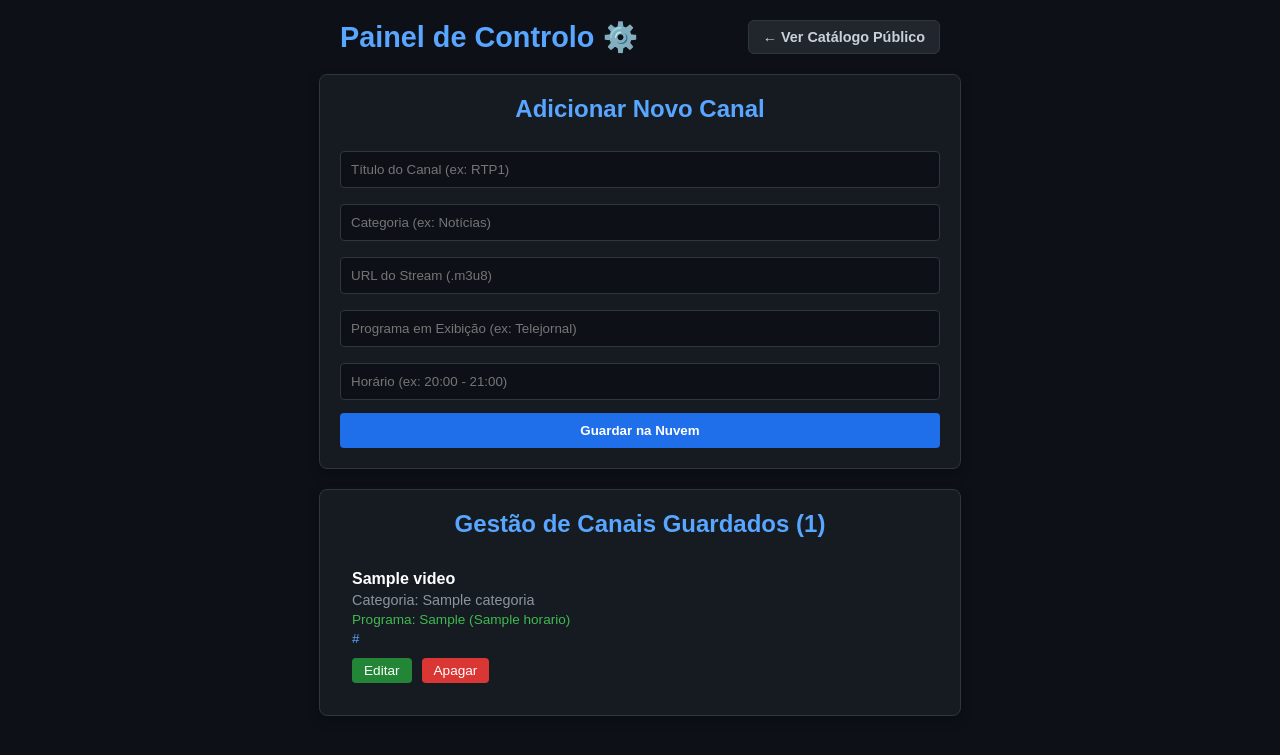
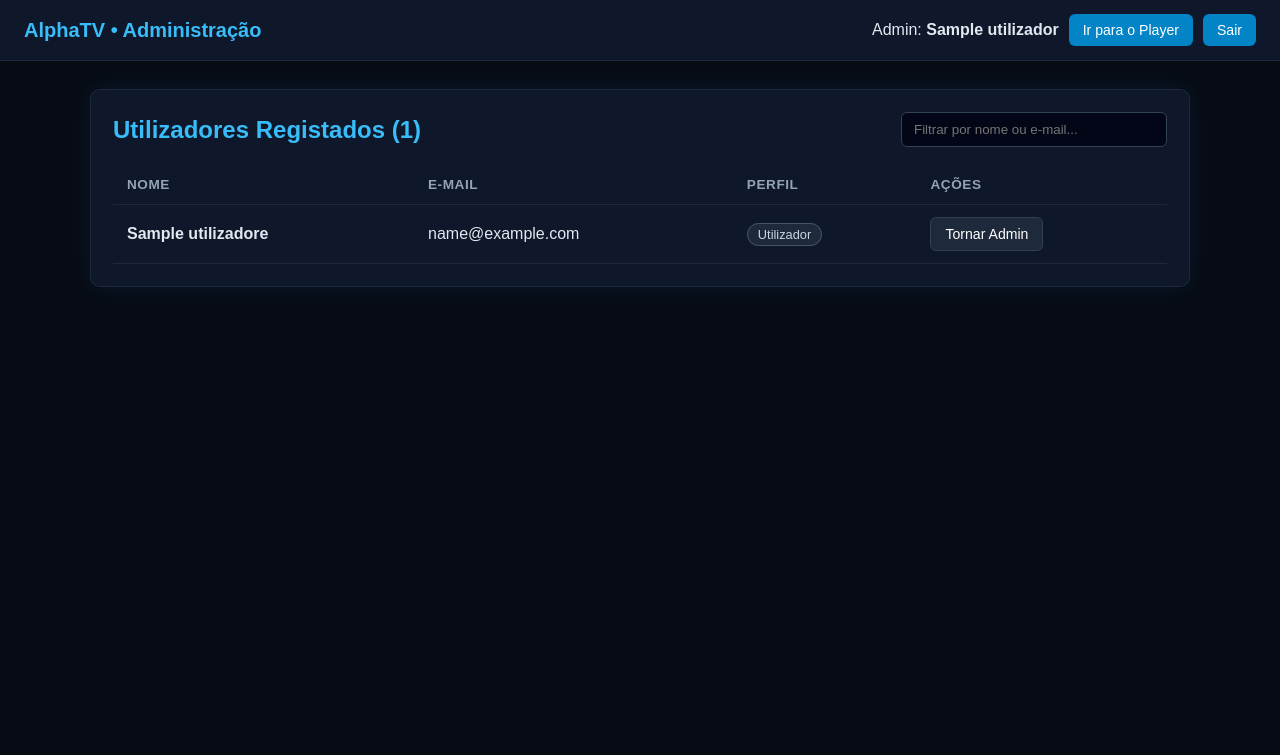
Before and after one commit to lucianoabraao5-boop/AlphaTV, a Node project: template views/admin.ejs in a window 1280 px wide. Shown: the top 755 px of the page. Run offline with Node 20 templates, Linux system fonts and the light colour scheme; the template is opened without the code that fills it: most values are stand-ins (such as "Sample title", 1, 10 or a date in 2020).

Commit message:
Adicionar listagem e gestao completa de utilizadores no painel admin

```diff
--- a/views/admin.ejs
+++ b/views/admin.ejs
@@ -1,66 +1,232 @@
 <!DOCTYPE html>
 <html lang="pt">
 <head>
-    <meta charset="UTF-8">
-    <title>Painel Admin | AlphaTV</title>
+  <meta charset="UTF-8" />
+  <meta name="viewport" content="width=device-width, initial-scale=1.0" />
+  <title>AlphaTV | Painel de Administração</title>
   <style>
-        body { background-color: #0d1117; color: #c9d1d9; font-family: Arial, sans-serif; margin: 0; padding: 20px; display: flex; flex-direction: column; align-items: center; }
-        .header { width: 100%; max-width: 600px; display: flex; justify-content: space-between; align-items: center; margin-bottom: 20px; }
-        h1 { color: #58a6ff; margin: 0; font-size: 1.8rem; }
-        .btn-voltar { background-color: #21262d; border: 1px solid #30363d; color: #c9d1d9; padding: 8px 14px; border-radius: 6px; text-decoration: none; font-size: 0.9rem; font-weight: bold; }
-        .btn-voltar:hover { background-color: #30363d; color: #58a6ff; }
-        .card { background-color: #161b22; border: 1px solid #30363d; padding: 20px; border-radius: 8px; width: 100%; max-width: 600px; margin-bottom: 20px; box-shadow: 0 4px 12px rgba(0,0,0,0.3); }
-        h2 { color: #58a6ff; text-align: center; margin-top: 0; }
-        input { width: 100%; padding: 10px; margin: 8px 0; background-color: #0d1117; border: 1px solid #30363d; color: white; border-radius: 4px; box-sizing: border-box; }
-        button { background-color: #1f6feb; color: white; border: none; padding: 10px 15px; border-radius: 4px; cursor: pointer; width: 100%; font-weight: bold; margin-top: 5px; }
-        button:hover { background-color: #388bfd; }
-        .video-item { padding: 12px; border-bottom: 1px solid #30363d; display: flex; flex-direction: column; gap: 4px; }
-        .video-item:last-child { border-bottom: none; }
-        .acoes { display: flex; gap: 10px; margin-top: 8px; }
-        .btn-apagar { background-color: #da3633; padding: 5px 12px; text-decoration: none; border-radius: 4px; font-size: 0.85rem; color: white; text-align: center; display: inline-block; }
-        .btn-editar { background-color: #238636; padding: 5px 12px; text-decoration: none; border-radius: 4px; font-size: 0.85rem; color: white; text-align: center; display: inline-block; }
+    body {
+      background-color: #070b14;
+      color: #e2e8f0;
+      font-family: Arial, sans-serif;
+      margin: 0;
+      padding: 0;
+    }
+    header {
+      display: flex;
+      justify-content: space-between;
+      align-items: center;
+      flex-wrap: wrap;
+      gap: 12px;
+      background: #0f172a;
+      border-bottom: 1px solid #1e293b;
+      padding: 14px 24px;
+    }
+    .marca {
+      color: #38bdf8;
+      font-size: 1.25rem;
+      font-weight: bold;
+    }
+    .acoes-topo {
+      display: flex;
+      align-items: center;
+      gap: 10px;
+      flex-wrap: wrap;
+    }
+    .btn, a.btn {
+      background: #0284c7;
+      color: #ffffff;
+      text-decoration: none;
+      border: none;
+      padding: 8px 14px;
+      border-radius: 6px;
+      font-size: 0.88rem;
+      cursor: pointer;
+    }
+    .btn:hover, a.btn:hover {
+      background: #0ea5e9;
+    }
+    .btn-sair {
+      background: #7f1d1d;
+    }
+    .btn-sair:hover {
+      background: #991b1b;
+    }
+    .btn-secundario {
+      background: #1e293b;
+      border: 1px solid #334155;
+    }
+    .btn-secundario:hover {
+      background: #334155;
+    }
+    main {
+      max-width: 1100px;
+      margin: 28px auto;
+      padding: 0 20px;
+    }
+    .card {
+      background: #0f172a;
+      border: 1px solid #1e293b;
+      border-radius: 10px;
+      padding: 22px;
+      box-shadow: 0 0 24px rgba(0, 180, 255, 0.1);
+    }
+    .cabecalho-lista {
+      display: flex;
+      justify-content: space-between;
+      align-items: center;
+      flex-wrap: wrap;
+      gap: 12px;
+      margin-bottom: 18px;
+    }
+    .cabecalho-lista h2 {
+      margin: 0;
+      color: #38bdf8;
+    }
+    .filtro-input {
+      padding: 9px 12px;
+      border-radius: 6px;
+      border: 1px solid #334155;
+      background: #020617;
+      color: #f8fafc;
+      min-width: 240px;
+    }
+    .tabela-wrap {
+      overflow-x: auto;
+    }
+    table {
+      width: 100%;
+      border-collapse: collapse;
+    }
+    th, td {
+      text-align: left;
+      padding: 12px 14px;
+      border-bottom: 1px solid #1e293b;
+    }
+    th {
+      color: #94a3b8;
+      font-size: 0.85rem;
+      text-transform: uppercase;
+      letter-spacing: 0.04em;
+    }
+    tr:hover {
+      background: rgba(30, 41, 59, 0.45);
+    }
+    .badge-admin {
+      background: #082f49;
+      color: #38bdf8;
+      border: 1px solid #0284c7;
+      padding: 3px 10px;
+      border-radius: 999px;
+      font-size: 0.8rem;
+    }
+    .badge-user {
+      background: #1e293b;
+      color: #cbd5e1;
+      border: 1px solid #475569;
+      padding: 3px 10px;
+      border-radius: 999px;
+      font-size: 0.8rem;
+    }
+    .acoes-linha {
+      display: flex;
+      gap: 8px;
+      flex-wrap: wrap;
+    }
+    .acoes-linha form {
+      margin: 0;
+    }
   </style>
 </head>
 <body>
+  <header>
+    <div class="marca">AlphaTV • Administração</div>
+    <div class="acoes-topo">
+      <span>Admin: <strong><%= utilizador.nome %></strong></span>
+      <a href="/player" class="btn">Ir para o Player</a>
+      <a href="/logout" class="btn btn-sair">Sair</a>
+    </div>
+  </header>
 
-    <div class="header">
-        <h1>Painel de Controlo ⚙️</h1>
-        <a href="/" class="btn-voltar">← Ver Catálogo Público</a>
+  <main>
+    <div class="card">
+      <div class="cabecalho-lista">
+        <h2>Utilizadores Registados (<%= utilizadores.length %>)</h2>
+        <input
+          type="text"
+          id="pesquisaUser"
+          class="filtro-input"
+          placeholder="Filtrar por nome ou e-mail..."
+          onkeyup="filtrarTabela()"
+        />
       </div>
 
-    <div class="card">
-        <h2>Adicionar Novo Canal</h2>
-        <form action="/videos/adicionar" method="POST">
-            <input type="text" name="titulo" placeholder="Título do Canal (ex: RTP1)" required>
-            <input type="text" name="categoria" placeholder="Categoria (ex: Notícias)" required>
-            <input type="text" name="urlStream" placeholder="URL do Stream (.m3u8)" required>
-            <!-- Campos EPG corrigidos -->
-            <input type="text" name="programaAtual" placeholder="Programa em Exibição (ex: Telejornal)">
-            <input type="text" name="horario" placeholder="Horário (ex: 20:00 - 21:00)">
-            <button type="submit">Guardar na Nuvem</button>
+      <div class="tabela-wrap">
+        <table id="tabelaUtilizadores">
+          <thead>
+            <tr>
+              <th>Nome</th>
+              <th>E-mail</th>
+              <th>Perfil</th>
+              <th>Ações</th>
+            </tr>
+          </thead>
+          <tbody>
+            <% if (utilizadores.length === 0) { %>
+              <tr>
+                <td colspan="4" style="color: #94a3b8; text-align: center;">
+                  Nenhum utilizador encontrado na base de dados.
+                </td>
+              </tr>
+            <% } %>
+
+            <% utilizadores.forEach(u => { %>
+              <tr>
+                <td><strong><%= u.nome %></strong></td>
+                <td><%= u.email || "Sem e-mail" %></td>
+                <td>
+                  <% if (u.role === "Administrador") { %>
+                    <span class="badge-admin">Administrador</span>
+                  <% } else { %>
+                    <span class="badge-user">Utilizador</span>
+                  <% } %>
+                </td>
+                <td>
+                  <div class="acoes-linha">
+                    <form action="/admin/utilizadores/<%= u._id %>/role" method="POST">
+                      <button type="submit" class="btn btn-secundario">
+                        <%= u.role === "Administrador" ? "Tornar Utilizador" : "Tornar Admin" %>
+                      </button>
                     </form>
+
+                    <% if (String(u._id) !== String(utilizador.id)) { %>
+                      <form
+                        action="/admin/utilizadores/<%= u._id %>/apagar"
+                        method="POST"
+                        onsubmit="return confirm('Tens a certeza que queres apagar este utilizador?');"
+                      >
+                        <button type="submit" class="btn btn-sair">Apagar</button>
+                      </form>
+                    <% } %>
                   </div>
-
-    <div class="card">
-        <h2>Gestão de Canais Guardados (<%= videos.length %>)</h2>
-        <% if (videos.length === 0) { %>
-            <p style="text-align: center; color: #8b949e;">Sem canais registados.</p>
-        <% } else { %>
-            <% videos.forEach(video => { %>
-                <div class="video-item">
-                    <strong style="color: #ffffff;"><%= video.titulo %></strong>
-                    <span style="font-size: 0.9rem; color: #8b949e;">Categoria: <%= video.categoria %></span>
-                    <span style="font-size: 0.85rem; color: #3fb950;">Programa: <%= video.programaAtual || 'N/D' %> (<%= video.horario || 'N/D' %>)</span>
-                    <small style="color: #58a6ff; word-break: break-all;"><%= video.urlStream %></small>
-
-                    <div class="acoes">
-                        <a href="/videos/editar/<%= video._id %>" class="btn-editar">Editar</a>
-                        <a href="/videos/apagar/<%= video._id %>" class="btn-apagar">Apagar</a>
+                </td>
+              </tr>
+            <% }) %>
+          </tbody>
+        </table>
       </div>
     </div>
-            <% }) %>
-        <% } %>
-    </div>
+  </main>
 
+  <script>
+    function filtrarTabela() {
+      const termo = document.getElementById("pesquisaUser").value.toLowerCase();
+      const linhas = document.querySelectorAll("#tabelaUtilizadores tbody tr");
+      linhas.forEach(linha => {
+        const texto = linha.textContent.toLowerCase();
+        linha.style.display = texto.includes(termo) ? "" : "none";
+      });
+    }
+  </script>
 </body>
 </html>
```
Also changed, not shown: routes/userRoutes.js (+39 -19 lines). Lines whose indentation alone changed are shown as unchanged.
